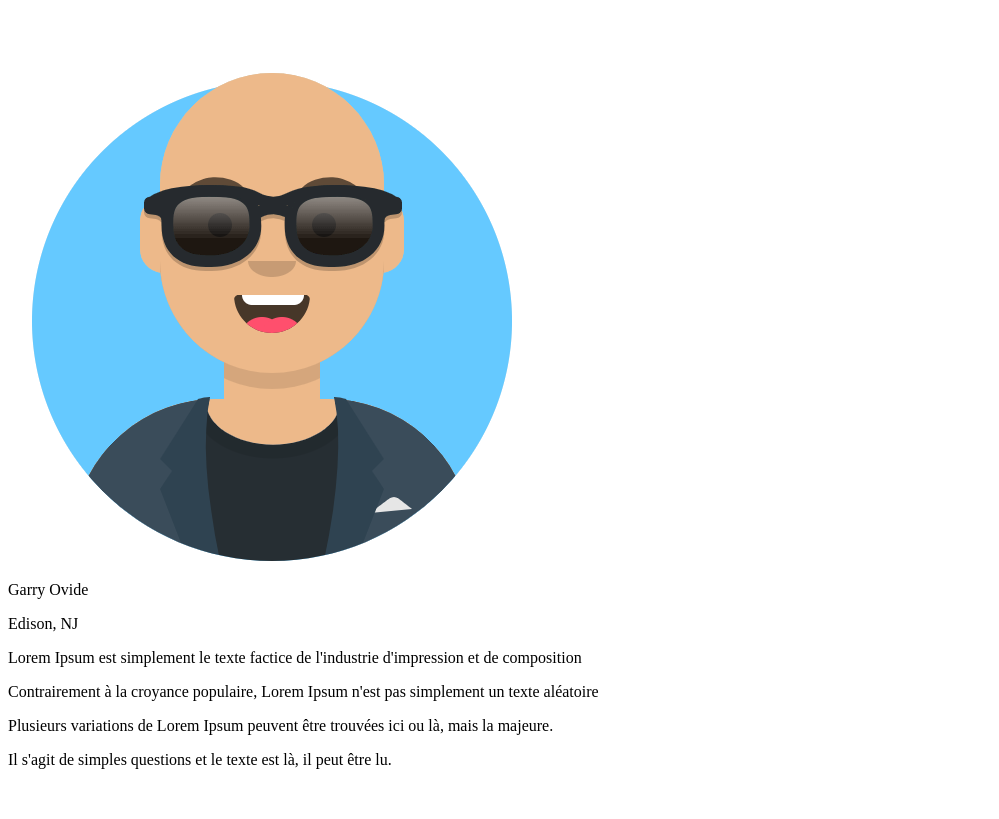
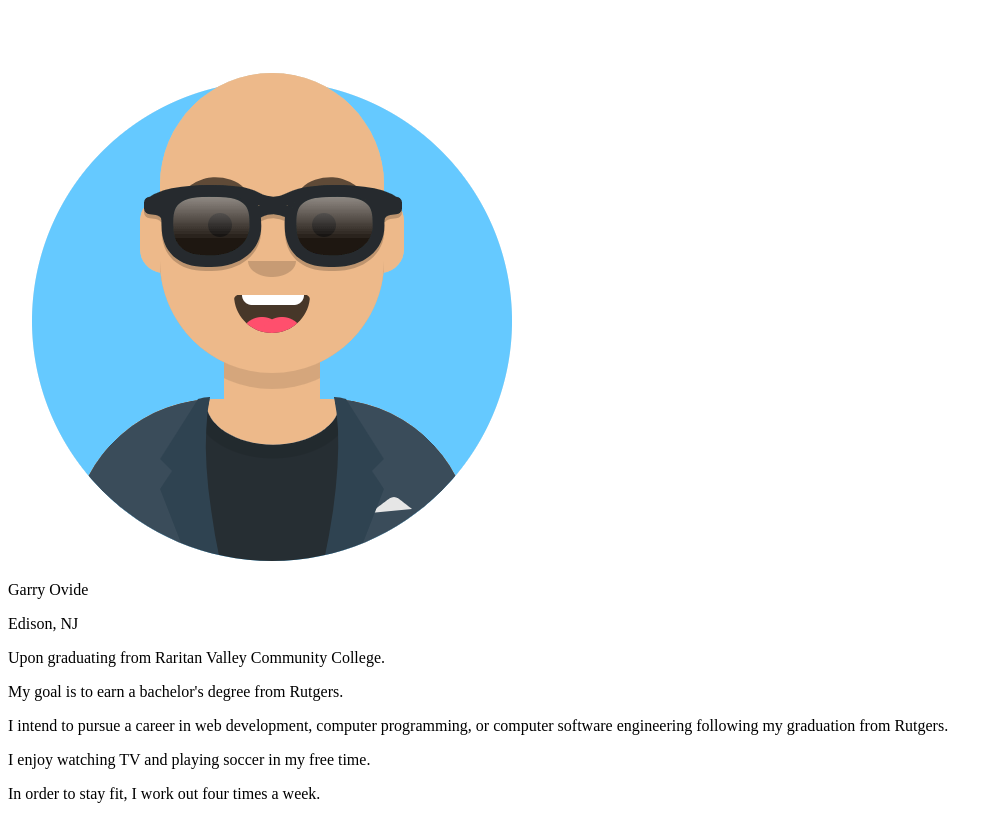
Before and after one commit to RVCC-IDMX/about-me-Ovide-g, a plain HTML site: page index.html in a window 1280 px wide. Shown: the part 187-1006 px from the top of the page, without its empty margins (0-999 px from the left). Before the commit the page ends 972 px from the top, so only its background shows below. Drawn offline with Linux system fonts and the light colour scheme.

Commit message:
Update HTML index page

```diff
--- a/index.html
+++ b/index.html
@@ -24,10 +24,11 @@
 		    </div>
 			<!--close hero section-->
 		</section>
-			<p>Lorem Ipsum est simplement le texte factice de l'industrie d'impression et de composition</p>
-			<p>Contrairement à la croyance populaire, Lorem Ipsum n'est pas simplement un texte aléatoire</p>
-			<p>Plusieurs variations de Lorem Ipsum peuvent être trouvées ici ou là, mais la majeure.</p>
-			<p>Il s'agit de simples questions et le texte est là, il peut être lu.</p>
+			<p>Upon graduating from Raritan Valley Community College.</p>
+			<p>My goal is to earn a bachelor's degree from Rutgers.</p>
+			<p>I intend to pursue a career in web development, computer programming, or computer software engineering following my graduation from Rutgers.</p>
+			<p>I enjoy watching TV and playing soccer in my free time.</p>
+			<p>In order to stay fit, I work out four times a week. </p>
 		<section>
 			<!--Personal information on the bio section (not too personal).-->
 		</section>
```
